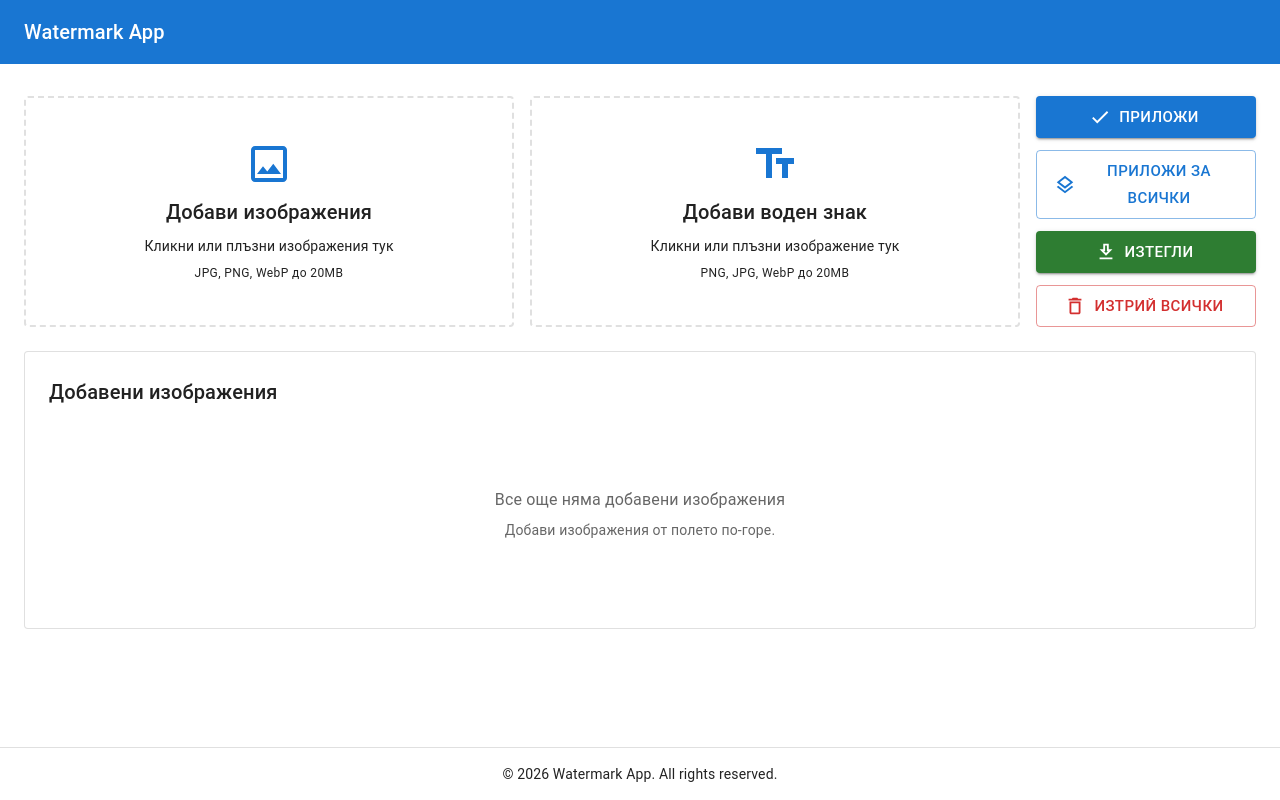
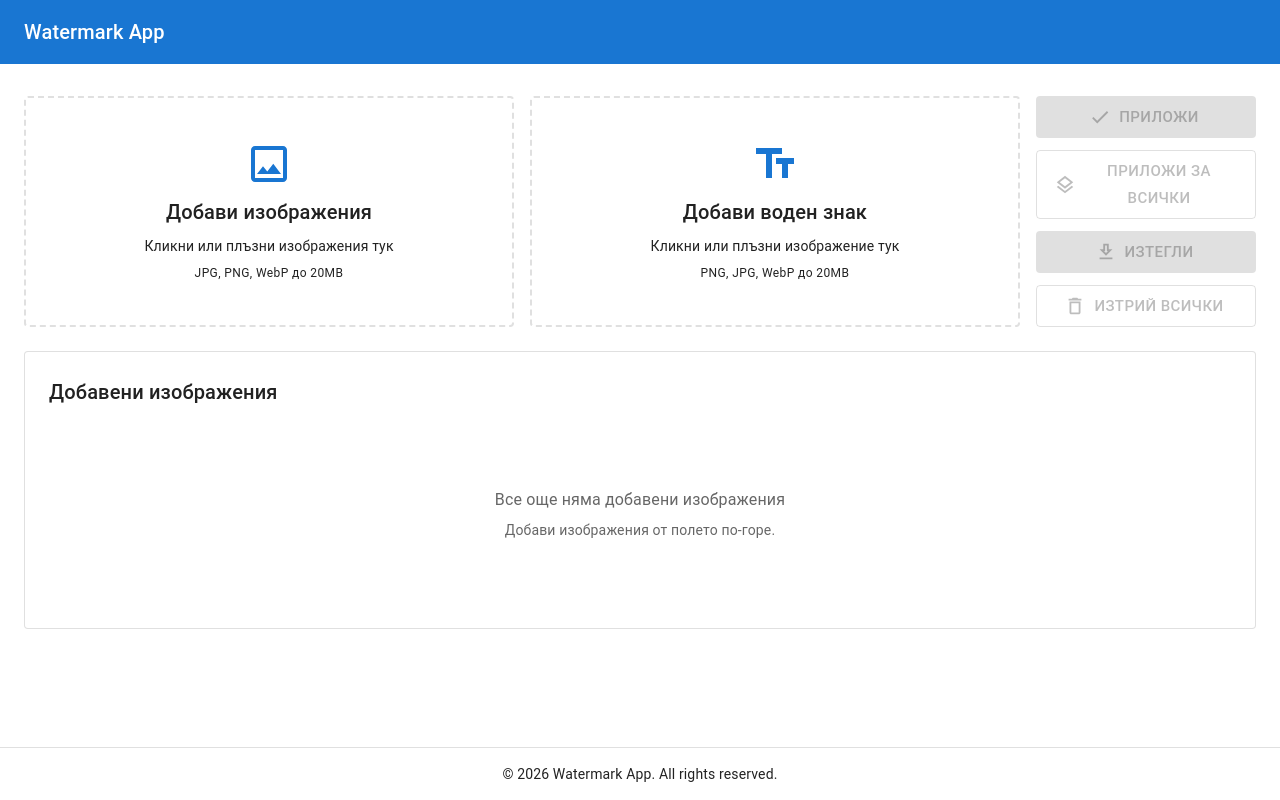
Before and after one commit to stanimirzarkov/watermark-app, a React (Vite) app: page / in a window 1280 px wide. Built offline with nearby package versions, Linux system fonts and the light colour scheme.

Commit message:
feat: add action button states

```diff
--- a/src/components/editor/ActionButtons.tsx
+++ b/src/components/editor/ActionButtons.tsx
@@ -5,10 +5,12 @@ import LayersOutlinedIcon from '@mui/icons-material/LayersOutlined';
 import { Button, Stack } from '@mui/material';
 
 interface ActionButtonsProps {
+  canProcess: boolean;
+  canDelete: boolean;
   onDeleteAll: () => void;
 }
 
-export function ActionButtons({ onDeleteAll }: ActionButtonsProps) {
+export function ActionButtons({ canProcess, canDelete, onDeleteAll }: ActionButtonsProps) {
   return (
     <Stack
       spacing={1.5}
@@ -19,15 +21,31 @@ export function ActionButtons({ onDeleteAll }: ActionButtonsProps) {
         },
       }}
     >
-      <Button variant="contained" size="large" startIcon={<CheckOutlinedIcon />}>
+      <Button
+        variant="contained"
+        size="large"
+        startIcon={<CheckOutlinedIcon />}
+        disabled={!canProcess}
+      >
         Приложи
       </Button>
 
-      <Button variant="outlined" size="large" startIcon={<LayersOutlinedIcon />}>
+      <Button
+        variant="outlined"
+        size="large"
+        startIcon={<LayersOutlinedIcon />}
+        disabled={!canProcess}
+      >
         Приложи за всички
       </Button>
 
-      <Button variant="contained" color="success" size="large" startIcon={<DownloadOutlinedIcon />}>
+      <Button
+        variant="contained"
+        color="success"
+        size="large"
+        startIcon={<DownloadOutlinedIcon />}
+        disabled={!canProcess}
+      >
         Изтегли
       </Button>
 
@@ -36,6 +54,7 @@ export function ActionButtons({ onDeleteAll }: ActionButtonsProps) {
         color="error"
         size="large"
         startIcon={<DeleteOutlineOutlinedIcon />}
+        disabled={!canDelete}
         onClick={onDeleteAll}
       >
         Изтрий всички
--- a/src/pages/HomePage.tsx
+++ b/src/pages/HomePage.tsx
@@ -18,6 +18,10 @@ export function HomePage() {
   } = useImages();
 
   const { watermark, setWatermark } = useWatermark();
+
+  const canProcess = images.length > 0 && watermark !== null;
+
+  const canDelete = images.length > 0;
 
   return (
     <Container
@@ -42,7 +46,7 @@ export function HomePage() {
             watermarkName={watermark?.name}
           />
 
-          <ActionButtons onDeleteAll={deleteAll} />
+          <ActionButtons canProcess={canProcess} canDelete={canDelete} onDeleteAll={deleteAll} />
         </Stack>
 
         {uploadErrors.length > 0 && (
```
